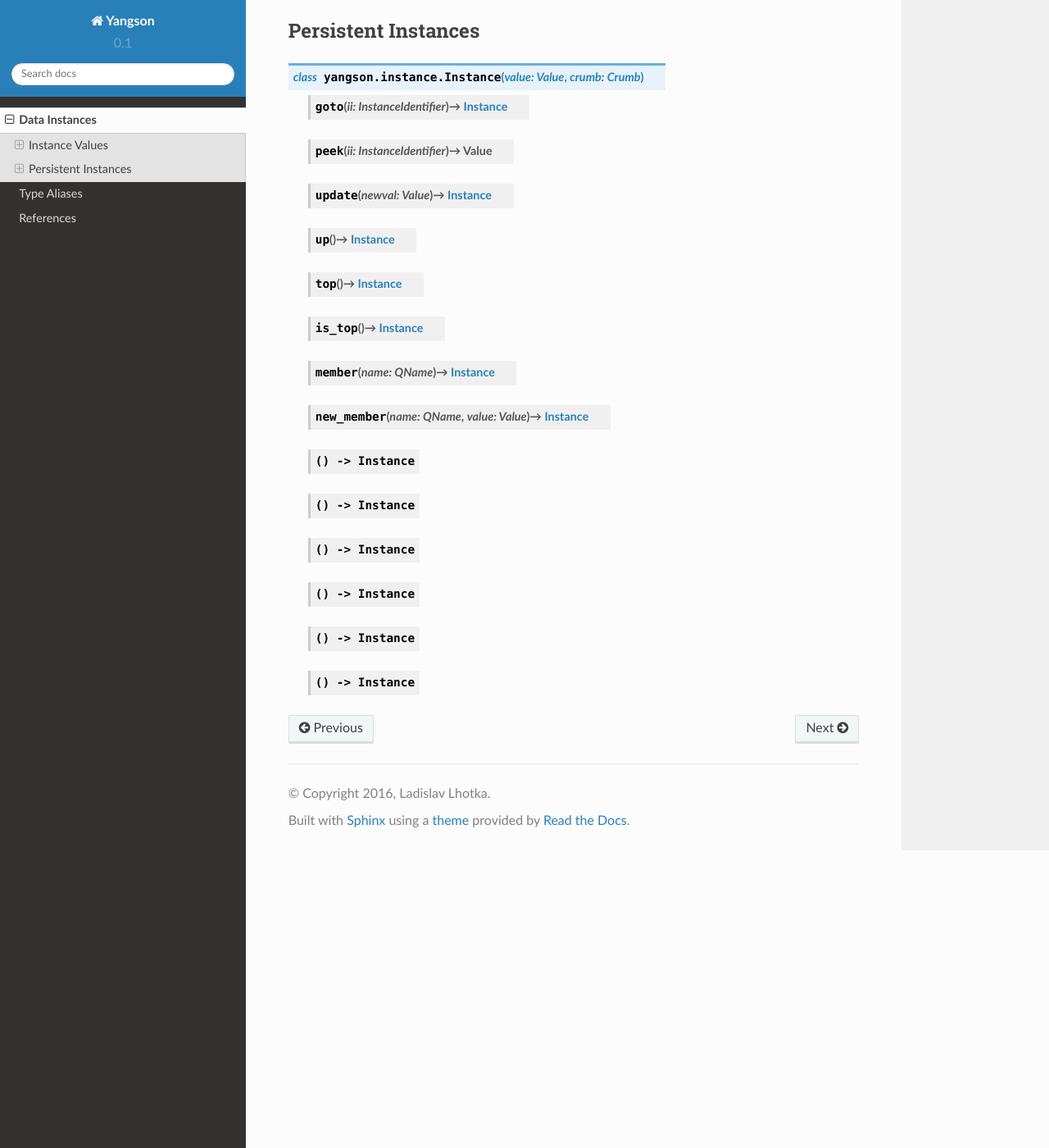
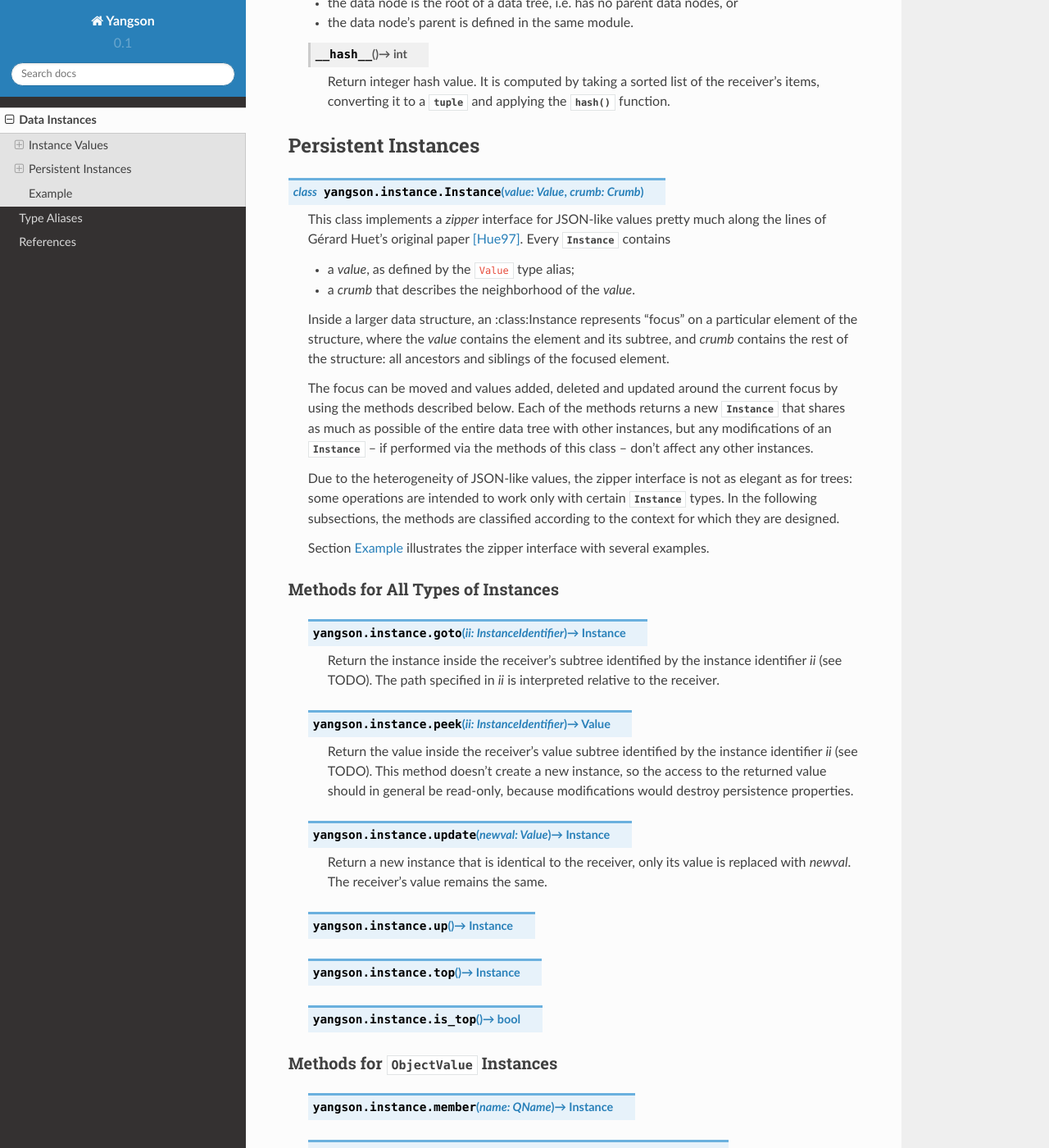
Before and after one commit to CZ-NIC/yangson, a Sphinx documentation site: the page built from docs/instances.rst, in a window 1280 px wide and 1400 px high, scrolled down 1529 px. Shown: the whole window at 82% size. Built offline with Sphinx 7.4.7 and the Read the Docs theme 2.0.0, drawn with Linux system fonts in a browser that asks for light colours; some of the changed text lies outside the part shown.

Commit message:
New text about instances and type aliases.

```diff
--- a/docs/instances.rst
+++ b/docs/instances.rst
@@ -37,8 +37,18 @@
 
 __ https://en.wikipedia.org/wiki/Persistent_data_structure
 
+This module defines a type alias representing an union of possible
+types of instance values.
+
++-----+--------------------------------------------------------------+
+|Alias|Type                                                          |
++=====+==============================================================+
+|Value| Union[ScalarValue, :class:`ArrayValue`, :class:`ObjectValue`]|
++-----+--------------------------------------------------------------+
+
+
 Instance Values
-===============
+***************
 
 .. class:: StructuredValue(ts:datetime.datetime=None)
 
@@ -92,34 +102,111 @@
       and applying the :func:`hash` function.
 
 Persistent Instances
-====================
+********************
 
 .. class:: Instance(value: Value, crumb: Crumb)
 
+   This class implements a *zipper* interface for JSON-like values
+   pretty much along the lines of Gérard Huet's original
+   paper [Hue97]_. Every :class:`Instance` contains
+
+   * a *value*, as defined by the ``Value`` type alias;
+
+   * a *crumb* that describes the neighborhood of the *value*.
+
+   Inside a larger data structure, an :class:Instance represents
+   “focus” on a particular element of the structure, where the *value*
+   contains the element and its subtree, and *crumb* contains the rest
+   of the structure: all ancestors and siblings of the focused
+   element.
+
+   The focus can be moved and values added, deleted and updated around
+   the current focus by using the methods described below. Each of the
+   methods returns a new :class:`Instance` that shares as much as
+   possible of the entire data tree with other instances, but any
+   modifications of an :class:`Instance` – if performed via the
+   methods of this class – don't affect any other instances.
+
+   Due to the heterogeneity of JSON-like values, the zipper interface is not
+   as elegant as for trees: some operations are intended to work only
+   with certain :class:`Instance` types. In the following subsections,
+   the methods are classified according to the context for which they
+   are designed.
+
+   Section :ref:`sec-example` illustrates the zipper interface with
+   several examples.
+
+Methods for All Types of Instances
+----------------------------------
+
    .. method:: goto(ii: InstanceIdentifier) -> Instance
+
+      Return the instance inside the receiver's subtree identified by
+      the instance identifier *ii* (see TODO). The path specified in
+      *ii* is interpreted relative to the receiver.
 
    .. method:: peek(ii: InstanceIdentifier) -> Value
 
+      Return the value inside the receiver's value subtree identified by
+      the instance identifier *ii* (see TODO). This
+      method doesn't create a new instance, so the access to the
+      returned value should in general be read-only, because
+      modifications would destroy persistence properties.
+
    .. method:: update(newval: Value) -> Instance
+
+      Return a new instance that is identical to the receiver, only
+      its value is replaced with *newval*. The receiver's value
+      remains the same.
 
    .. method:: up() -> Instance
 
    .. method:: top() -> Instance
 
-   .. method:: is_top() -> Instance
+   .. method:: is_top() -> bool
+
+Methods for :class:`ObjectValue` Instances
+------------------------------------------
 
    .. method:: member(name: QName) -> Instance
 
    .. method:: new_member(name: QName, value: Value) -> Instance
 
-   .. method:: () -> Instance
+   .. method:: remove_member(name: QName) -> Instance
 
-   .. method:: () -> Instance
+Methods for Object Member Instances
+-----------------------------------
 
-   .. method:: () -> Instance
+   .. method:: sibling(name: QName) -> Instance
 
-   .. method:: () -> Instance
+Methods for :class:`ArrayValue` Instances
+------------------------------------------
 
-   .. method:: () -> Instance
+   .. method:: entry(index: int) -> Instance
 
-   .. method:: () -> Instance
+   .. method:: remove_entry(index: int) -> Instance
+
+   .. method:: first_entry() -> Instance
+
+   .. method:: last_entry() -> Instance
+
+   .. method:: look_up(keys: Dict[QName, ScalarValue]) -> Instance
+
+Methods for Array Entry Instances
+-----------------------------------
+
+   .. method:: next() -> Instance
+
+   .. method:: previous() -> Instance
+
+   .. method:: insert_before(value: Value) -> Instance
+
+   .. method:: insert_after(value: Value) -> Instance
+
+
+.. _sec-example:
+
+Example
+*******
+
+TODO.
```
Also changed, not shown: docs/references.rst (+11 -0 lines), docs/typealiases.rst (+53 -13 lines).
